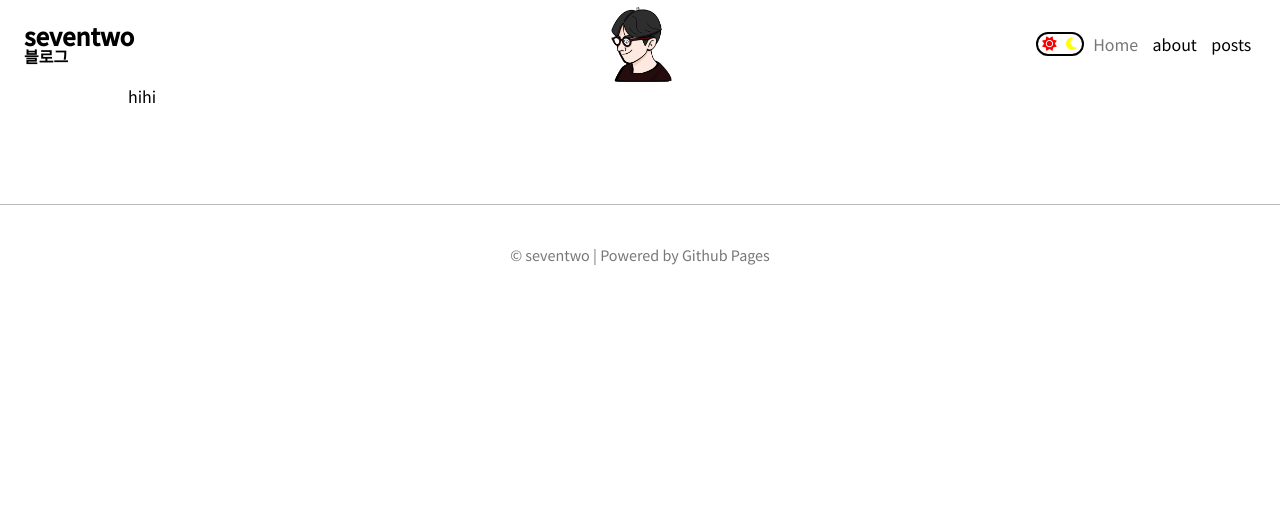
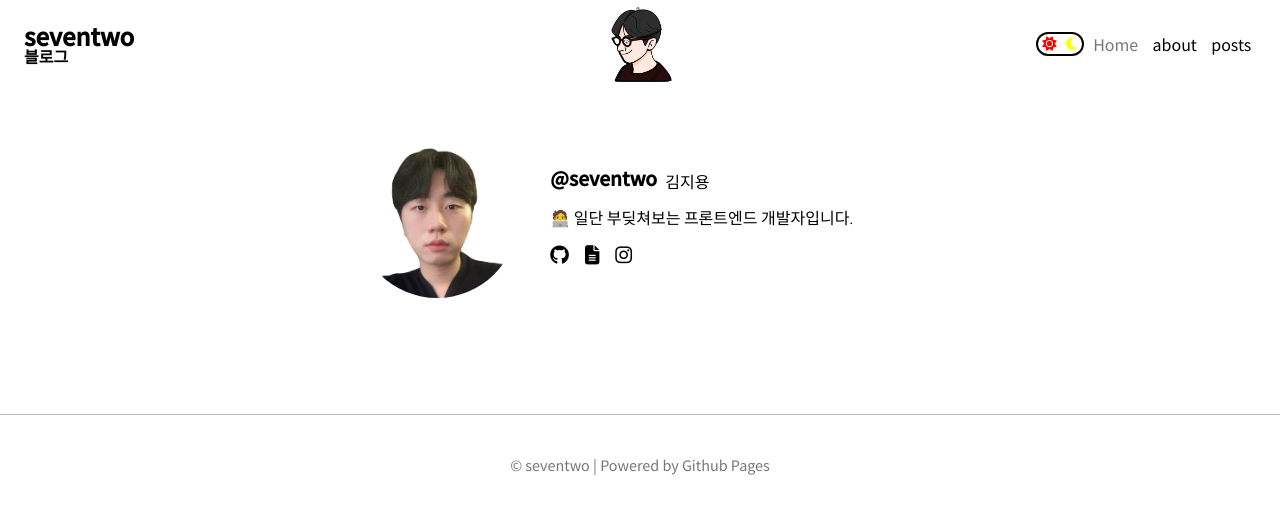
Before and after one commit to jiyong1/jiyong1.github.io, a Gatsby site: page / in a window 1280 px wide. Built offline with nearby package versions, Linux system fonts and the light colour scheme; Gatsby itself is replaced by a stand-in of ours.

Commit message:
index page introduce added

```diff
--- a/gatsby-config.js
+++ b/gatsby-config.js
@@ -81,6 +81,13 @@ module.exports = {
       },
     },
     {
+      resolve: `gatsby-source-filesystem`,
+      options: {
+        name: `images`,
+        path: `${__dirname}/src/images`,
+      },
+    },
+    {
       resolve: `gatsby-plugin-alias-imports`,
       options: {
         alias: {
--- /dev/null
+++ b/src/components/BubbleLink.tsx
@@ -0,0 +1,78 @@
+import React from 'react';
+import styled, { keyframes } from 'styled-components';
+
+interface IBuubleLinkProps {
+  iconClassName: string;
+  bubbleString: string;
+  link: string;
+}
+
+const BubbleLink = ({ iconClassName, bubbleString, link }: IBuubleLinkProps): JSX.Element => {
+  return (
+    <LinkWrapper>
+      <a href={link} target="_blank" rel="noreferrer">
+        <i className={iconClassName}></i>
+      </a>
+      <div aria-hidden className="bubble">
+        <p className="bubble-box bg-soft">{bubbleString}</p>
+        <div className="bubble-pointer bg-soft"></div>
+      </div>
+    </LinkWrapper>
+  );
+};
+
+const bubbleFadeIn = keyframes`
+  from {
+    opacity: 0;
+    transform: translateX(-50%) scale(0);
+  } to {
+    opacity: 1;
+    transform: translateX(-50%) scale(1);
+  }
+`;
+
+const LinkWrapper = styled.div`
+  position: relative;
+  display: inline-block;
+  a {
+    font-size: 1.2rem;
+    color: inherit !important;
+  }
+
+  .bubble {
+    display: none;
+    position: absolute;
+    bottom: 150%;
+    left: 50%;
+    transform: translateX(-50%);
+    animation: ${bubbleFadeIn} 0.3s forwards;
+
+    .bubble-box {
+      position: relative;
+      z-index: 2;
+      font-size: 0.9rem;
+      padding: 0.5em;
+      border-radius: 6px;
+    }
+    .bubble-pointer {
+      position: absolute;
+      z-index: 1;
+      bottom: 0;
+      left: 50%;
+      transform: translate3d(-50%, 50%, 0) rotate(45deg);
+      width: 8px;
+      height: 8px;
+    }
+  }
+
+  &:hover {
+    a {
+      opacity: 0.5;
+    }
+    .bubble {
+      display: block;
+    }
+  }
+`;
+
+export default BubbleLink;
--- /dev/null
+++ b/src/components/home/Introduce.tsx
@@ -0,0 +1,122 @@
+import React from 'react';
+import styled from 'styled-components';
+import { useStaticQuery, graphql } from 'gatsby';
+import Img from 'gatsby-image';
+
+import BubbleLink from '@components/BubbleLink';
+
+const Introduce = (): JSX.Element => {
+  const jiyong = useStaticQuery(graphql`
+    query {
+      file(relativePath: { eq: "jiyong.png" }) {
+        childImageSharp {
+          fluid(maxWidth: 400, maxHeight: 400) {
+            base64
+            aspectRatio
+            sizes
+            src
+            srcSet
+            originalImg
+          }
+        }
+      }
+    }
+  `);
+
+  return (
+    <IntroduceSection>
+      <div className="introduce-grid-container">
+        <Img
+          className="bg-soft fluid-image"
+          style={{ borderRadius: '50%' }}
+          fluid={jiyong.file.childImageSharp.fluid}
+        />
+        <div className="introduce-contents">
+          <div className="introduce-name">
+            <p className="nick-name">@seventwo</p>
+            <p className="real-name">김지용</p>
+          </div>
+          <p className="introduce-description">🧑‍💻 일단 부딪쳐보는 프론트엔드 개발자입니다.</p>
+          <div className="contact-container">
+            <BubbleLink iconClassName={'fab fa-github'} bubbleString={'github'} link={'https://github.com/jiyong1'} />
+            <BubbleLink
+              iconClassName="fas fa-file-alt"
+              bubbleString="notion"
+              link="https://mirror-lamb-c15.notion.site/c0736abeca144edab3de8b6d97ce6957"
+            />
+            <BubbleLink
+              iconClassName="fab fa-instagram"
+              bubbleString="instagram"
+              link="https://www.instagram.com/wldydkim/"
+            />
+          </div>
+        </div>
+      </div>
+    </IntroduceSection>
+  );
+};
+
+const IntroduceSection = styled.section`
+  max-width: 600px;
+  margin: 2rem auto;
+  .introduce-grid-container {
+    display: grid;
+    padding: 1rem;
+    grid-template-columns: 1fr 2.5fr;
+    align-items: center;
+  }
+
+  .introduce-contents {
+    padding: 0 2rem;
+
+    > * {
+      margin: 1em 0;
+    }
+
+    .introduce-name {
+      display: flex;
+      align-items: flex-end;
+      .nick-name {
+        font-size: 1.2rem;
+        font-weight: bold;
+      }
+
+      .real-name {
+        font-size: 1rem;
+        padding: 0 0.5em;
+      }
+    }
+    .introduce-description {
+      font-weight: 300;
+      line-height: 1.5;
+    }
+  }
+  .contact-container {
+    display: flex;
+    justify-content: flex-start;
+    gap: 1rem;
+    align-items: center;
+  }
+
+  @media screen and (max-width: ${({ theme }) => theme.size.medium}) {
+    .fluid-image {
+      max-width: 400px;
+      margin: 0 auto;
+    }
+    .introduce-description {
+      text-align: center;
+    }
+    .introduce-grid-container {
+      display: block;
+
+      .introduce-name {
+        justify-content: center;
+      }
+    }
+    .contact-container {
+      justify-content: space-around;
+    }
+  }
+`;
+
+export default Introduce;
--- a/src/pages/index.tsx
+++ b/src/pages/index.tsx
@@ -1,11 +1,12 @@
 import React from 'react';
-import styled from 'styled-components';
 import BaseLayout from '@layouts/base';
+
+import Introduce from '@components/home/Introduce';
 
 const Index = (): JSX.Element => {
   return (
-    <BaseLayout title="홈">
-      <h1>hihi</h1>
+    <BaseLayout maxWidth="100%" title="홈">
+      <Introduce />
     </BaseLayout>
   );
 };
```
Also changed, not shown: graphql-types.ts (+12 -2 lines), src/images/jiyong.png (added), src/images/mac.png (added), 1 other file.
